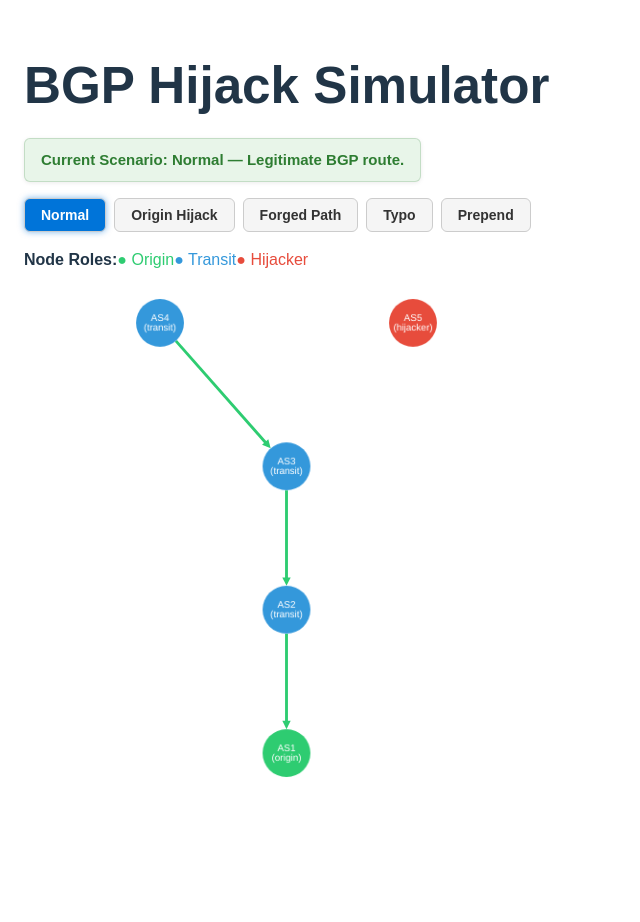
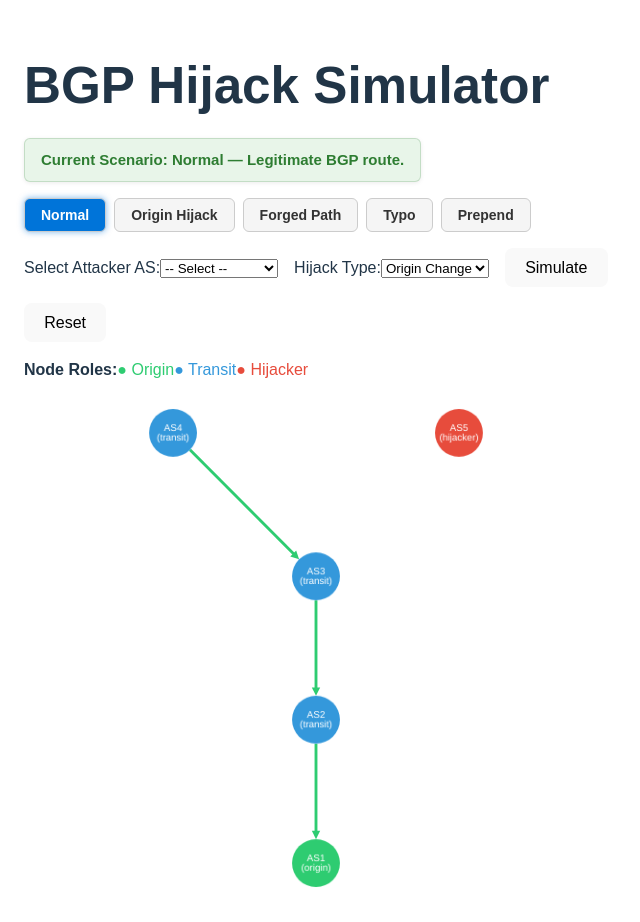
Before and after one commit to aapJoysakoi/BGP, a React (Vite) app: page / in a window 1280 px wide. Shown: the whole page, without its empty margins (0-640 px from the left). Before the commit the page ends 812 px from the top, so only its background shows below. Built offline with nearby package versions, Linux system fonts and the light colour scheme.

Commit message:
user based handson simulation

```diff
--- a/src/App.jsx
+++ b/src/App.jsx
@@ -1,11 +1,13 @@
 import React, { useEffect, useState } from "react";
 import Graph from "./components/Graph";
 import Controls from "./components/Controls";
+import ScenarioForm from "./components/ScenarioForm";
 import "./styles.css";
 
 function App() {
   const [data, setData] = useState(null);
   const [scenario, setScenario] = useState("normal");
+  const [customPath, setCustomPath] = useState(null);
 
   useEffect(() => {
     fetch("/bgp_data.json")
@@ -19,16 +21,16 @@ const map = {
       normal: {
         label: "Normal — Legitimate BGP route.",
         background: "#e8f5e9", // light green
-text: "#2e7d32" // dark green
+        text: "#2e7d32"
       },
       hijack_origin_change: {
         label: "Origin Hijack — An unauthorized AS announces the prefix.",
-background: "#fdecea", // light red
+        background: "#fdecea",
         text: "#c62828"
       },
       hijack_forged_path: {
         label: "Forged Path — Hijacker fakes the AS path to appear legitimate.",
-background: "#fff3e0", // light orange
+        background: "#fff3e0",
         text: "#ef6c00"
       },
       hijack_typo: {
@@ -40,6 +42,11 @@ hijack_prepend: {
         label: "Prepend — AS path prepending alters route preference.",
         background: "#fffde7",
         text: "#f9a825"
+      },
+      custom: {
+        label: "Custom Hijack — Simulated by you!",
+        background: "#e3f2fd",
+        text: "#1565c0"
       }
     };
     return map[key] || {
@@ -49,13 +56,44 @@ text: "#000"
     };
   };
 
+  const simulateHijack = (attacker, type) => {
+    const victimPrefix = data.prefixes[0].prefix;
+    const victimAS = data.prefixes[0].owner;
+
+    let path = [];
+
+    if (type === "origin_change") {
+      path = ["AS4", "AS3", "AS2", attacker]; // Attacker becomes origin
+    } else if (type === "forged_path") {
+      path = ["AS4", "AS3", attacker, victimAS]; // Attacker fakes link to legit origin
+    }
+
+    const newData = {
+      ...data,
+      paths: {
+        ...data.paths,
+        custom: [{ prefix: victimPrefix, path }]
+      }
+    };
+
+    setCustomPath({ scenario: "custom", data: newData });
+    setScenario("custom");
+  };
+
+  const reset = () => {
+    setCustomPath(null);
+    setScenario("normal");
+  };
+
   const scenarioInfo = getScenarioStyle(scenario);
+  const activeData = customPath?.data || data;
 
   return (
     <div style={{ padding: "1.5rem", fontFamily: "sans-serif" }}>
       <h1 style={{ marginBottom: "0.5rem" }}>BGP Hijack Simulator</h1>
 
-  <p style={{
+      <p
+        style={{
           fontWeight: "bold",
           marginBottom: "1rem",
           padding: "10px 16px",
@@ -66,14 +104,26 @@ return (
           border: `1px solid ${scenarioInfo.text}33`,
           display: "inline-block",
           boxShadow: "0 1px 4px rgba(0,0,0,0.08)"
-  }}>
+        }}
+      >
         Current Scenario:&nbsp;{scenarioInfo.label}
       </p>
 
+      <div style={{ marginBottom: "1rem" }}>
         <Controls onChange={setScenario} activeScenario={scenario} />
+      </div>
 
-  {data ? (
-    <Graph data={data} scenario={scenario} />
+      {data && (
+        <>
+          <ScenarioForm ases={data.ases} onSimulate={simulateHijack} />
+          <button onClick={reset} style={{ marginBottom: "1rem" }}>
+            Reset
+          </button>
+        </>
+      )}
+
+      {activeData ? (
+        <Graph data={activeData} scenario={scenario} />
       ) : (
         <p>Loading graph data...</p>
       )}
--- /dev/null
+++ b/src/components/ScenarioForm.jsx
@@ -0,0 +1,44 @@
+import React, { useState } from "react";
+
+const ScenarioForm = ({ ases, onSimulate }) => {
+  const [attacker, setAttacker] = useState("");
+  const [hijackType, setHijackType] = useState("origin_change");
+
+  const hijackOptions = [
+    { value: "origin_change", label: "Origin Change" },
+    { value: "forged_path", label: "Forged Path" }
+  ];
+
+  const handleSimulate = () => {
+    if (attacker && hijackType) {
+      onSimulate(attacker, hijackType);
+    }
+  };
+
+  return (
+    <div style={{ marginBottom: "1rem" }}>
+      <label>
+        Select Attacker AS:
+        <select value={attacker} onChange={(e) => setAttacker(e.target.value)}>
+          <option value="">-- Select --</option>
+          {ases.map((as) => (
+            <option key={as.id} value={as.id}>{as.label}</option>
+          ))}
+        </select>
+      </label>
+      <label style={{ marginLeft: "1rem" }}>
+        Hijack Type:
+        <select value={hijackType} onChange={(e) => setHijackType(e.target.value)}>
+          {hijackOptions.map((opt) => (
+            <option key={opt.value} value={opt.value}>{opt.label}</option>
+          ))}
+        </select>
+      </label>
+      <button style={{ marginLeft: "1rem" }} onClick={handleSimulate}>
+        Simulate
+      </button>
+    </div>
+  );
+};
+
+export default ScenarioForm;
```
Lines whose indentation alone changed are shown as unchanged.
